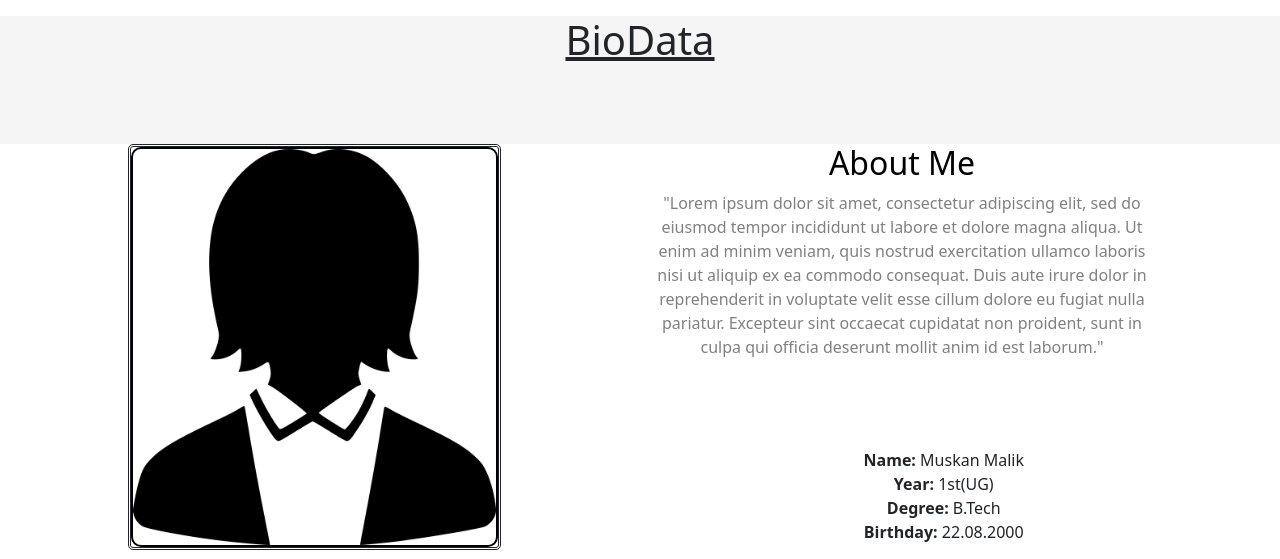
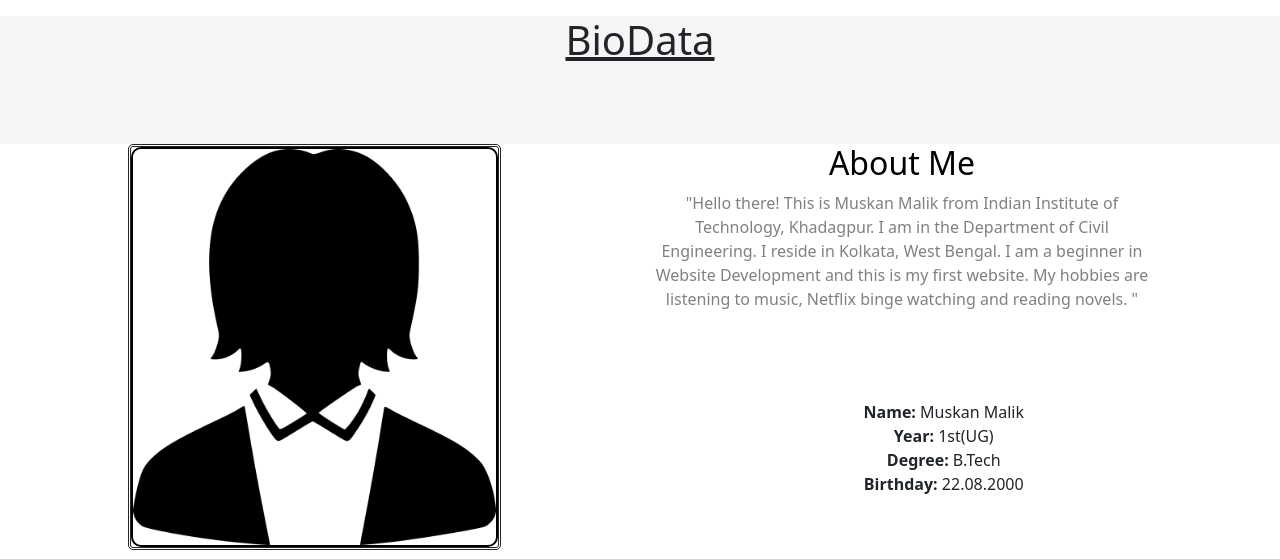
Before and after one commit to muskanmalik08/my-biodata, a plain HTML site: page index.html in a window 1280 px wide. Shown: the part 722-1281 px from the top of the page. Drawn offline with nearby package versions, Linux system fonts and the light colour scheme.

Commit message:
Update index.html

```diff
--- a/index.html
+++ b/index.html
@@ -58,7 +58,7 @@
 
         <div class="me">
             <h2 style="color: black; !important">About Me</h2>
-            "Lorem ipsum dolor sit amet, consectetur adipiscing elit, sed do eiusmod tempor incididunt ut labore et dolore magna aliqua. Ut enim ad minim veniam, quis nostrud exercitation ullamco laboris nisi ut aliquip ex ea commodo consequat. Duis aute irure dolor in reprehenderit in voluptate velit esse cillum dolore eu fugiat nulla pariatur. Excepteur sint occaecat cupidatat non proident, sunt in culpa qui officia deserunt mollit anim id est laborum."
+            "Hello there! This is Muskan Malik from Indian Institute of Technology, Khadagpur. I am in the Department of Civil Engineering. I reside in Kolkata, West Bengal. I am a beginner in Website Development and this is my first website. My hobbies are listening to music, Netflix binge watching and reading novels. "
         </div>
 
         <div class="biodata">
```
